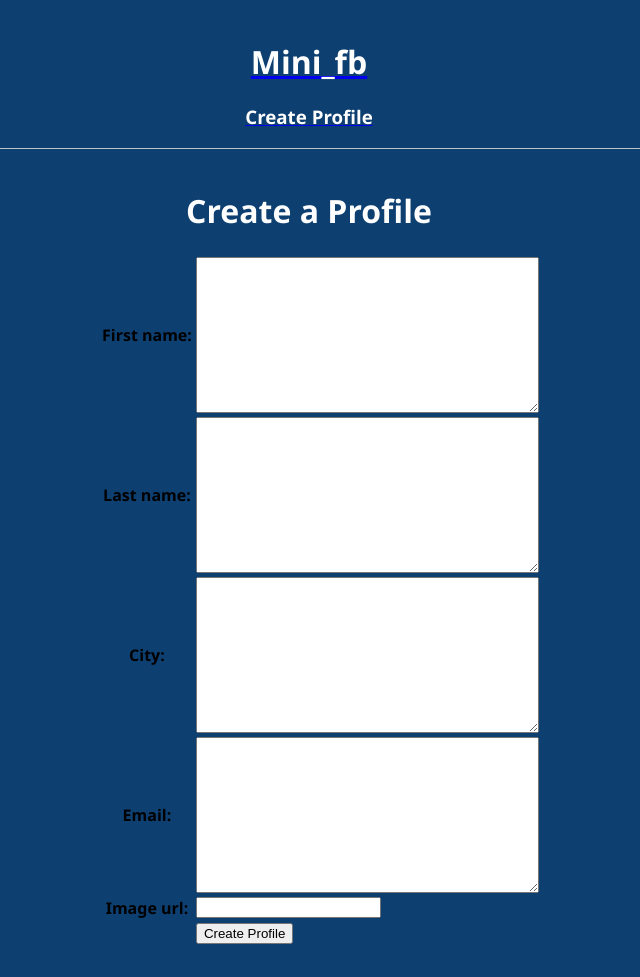
After one commit to ChenMichelle2/CS412, a Django app: page /mini_fb/create_profile/ in a window 1280 px wide. The commit adds this page. Shown: the whole page, without its empty margins (331-971 px from the left). Run offline with Django 4.2, Linux system fonts and the light colour scheme.

Commit message:
finished the assignment yay

```diff
--- /dev/null
+++ b/mini_fb/forms.py
@@ -0,0 +1,17 @@
+# mini_fb/forms.py
+
+from django import forms
+from .models import Profile, StatusMessage
+
+class CreateProfileForm(forms.ModelForm):
+  """ A form that Creates a Profile """
+  class Meta:
+    '''Associate the form with Profile model; select fields'''
+    model = Profile
+    fields = ['first_name', 'last_name', 'city', 'email','image_url'] #which fields from the model being used
+
+class CreateStatusMessageForm(forms.ModelForm):
+  '''a form that creates a Status Message'''
+  class Meta:
+    model = StatusMessage
+    fields = ['message']
--- a/mini_fb/models.py
+++ b/mini_fb/models.py
@@ -1,4 +1,5 @@
 from django.db import models
+
 
 # Create your models here.
 
@@ -17,8 +18,8 @@ class Profile(models.Model):
     '''Rerurn a QuerySet of all Status Messages on this Profile'''
 
     #use the ORM to retrieve Status Message for which FK is this Profile
-    status = StatusMessage.objects.filter(profile=self)
-    return status
+    statusMessage = StatusMessage.objects.filter(profile=self)
+    return statusMessage
 
 class StatusMessage(models.Model):
   '''contains the status message of the profile'''
--- a/mini_fb/templates/mini_fb/base.html
+++ b/mini_fb/templates/mini_fb/base.html
@@ -11,7 +11,16 @@
 
 <body>
   <header>
-    <h1>Mini_fb</h1>
+    <a href="{% url 'show_all_profiles' %}">
+      <h1>Mini_fb</h1>
+    </a>
+
+    <div class="centering_text">
+      <a href="{% url 'create_profile' %}">
+        <h3>Create Profile</h3>
+      </a>
+
+    </div>
   </header>
 
   {% block content %}
--- /dev/null
+++ b/mini_fb/templates/mini_fb/create_profile_form.html
@@ -0,0 +1,22 @@
+<!-- mini_fb/templates/mini_fn/create_profile_form.html -->
+{% extends 'mini_fb/base.html' %}
+{% block content %}
+<h1>Create a Profile</h1>
+<div class='center'>
+  <form method='POST'>
+    <!-- show this first -->
+
+    <table>
+      <!-- creates form as table -->
+      {{form.as_table}}
+
+      <tr>
+        <td></td>
+        <td><input type="submit" name="submit" value="Create Profile"></td>
+      </tr>
+    </table>
+
+    {% csrf_token %}
+  </form>
+</div>
+{% endblock %}
--- a/mini_fb/templates/mini_fb/show_profile.html
+++ b/mini_fb/templates/mini_fb/show_profile.html
@@ -18,8 +18,9 @@
   </article>
 
   <div>
+    <h2>Status Messages</h2>
+    <a href="{% url 'create_status' Profile.pk%}">Create a Status Message</a>
     {% if Profile.get_message %}
-    <h2>Status Messages</h2>
     <!-- call the get_comments method on the article object -->
     <!--{{article.get_comments}} -->
     {% for m in Profile.get_message %}
@@ -32,7 +33,7 @@
     </div>
     {% endfor %}
     {% else %}
-    <h2> No Status Message yet</h2>
+    <p> No Status Messages yet</p>
     {% endif %}
   </div>
 </main>
--- a/mini_fb/urls.py
+++ b/mini_fb/urls.py
@@ -6,5 +6,8 @@ from . import views
 
 urlpatterns =[
   path(r'', views.ShowAllProfilesView.as_view(), name="show_all_profiles" ),
+  path(r'show_all_profiles/', views.ShowAllProfilesView.as_view(), name="show_all_profiles" ),
   path(r'profile/<int:pk>',views.ShowProfilePageView.as_view(), name='show_profile'),
+  path(r'create_profile/', views.CreateProfileView.as_view(), name = "create_profile"),
+  path(r'profile/<int:pk>/create_status',views.CreateStatusMessageView.as_view(), name ="create_status"),
 ]
--- a/mini_fb/views.py
+++ b/mini_fb/views.py
@@ -1,9 +1,12 @@
 # mini_fb/views.py
 from django.shortcuts import render
+from django.urls import reverse
 
 # Create your views here.
 from django.views.generic import *
 from .models import *
+from .forms import *
+import random
 
 # class-based view
 class ShowAllProfilesView(ListView):
@@ -17,3 +20,31 @@ class ShowProfilePageView(DetailView):
   model = Profile #the model to display
   template_name = 'mini_fb/show_profile.html'
   context_object_name = 'Profile' #how to find the data in the template file
+
+class CreateProfileView(CreateView):
+  model = Profile
+  form_class = CreateProfileForm
+  template_name = 'mini_fb/create_profile_form.html'
+  def get_absolute_url(self):
+    '''Return the URL to redirect to after successfully submitting the form.'''
+    return reverse('show_profile', args=[str(self.object.pk)])
+
+class CreateStatusMessageView(CreateView):
+  model = StatusMessage
+  form_class = CreateStatusMessageForm
+  template_name = 'mini_fb/create_status_form.html'
+
+  def get_context_data(self, **kwargs):
+    context = super().get_context_data(**kwargs)
+    profile = Profile.objects.get(pk=self.kwargs['pk'])
+    context['profile'] = profile  # Pass profile to the template
+    return context
+
+  def form_valid(self, form):
+    profile = Profile.objects.get(pk=self.kwargs['pk'])  # Get the profile instance
+    form.instance.profile = profile  # Assign the profile to the status message
+    return super().form_valid(form)
+
+  def get_success_url(self):
+    # Redirect to the profile's detail page after posting the status
+    return reverse('show_profile', args=[self.kwargs['pk']])
--- a/static/styles-mini_fb.css
+++ b/static/styles-mini_fb.css
@@ -44,6 +44,15 @@ header {
   max-width: 1200px;
   margin: 40px auto;
   border-bottom: 1px solid #bbc7c7;
+}
+
+.center {
+  padding-left: 50vh;
+  color: #ffffff;
+}
+
+.centering_text {
+  text-align: center;
 }
 
 .grid-container {
```
Also changed, not shown: mini_fb/templates/mini_fb/create_status_form.html (added, +24 -0 lines), db.sqlite3.
